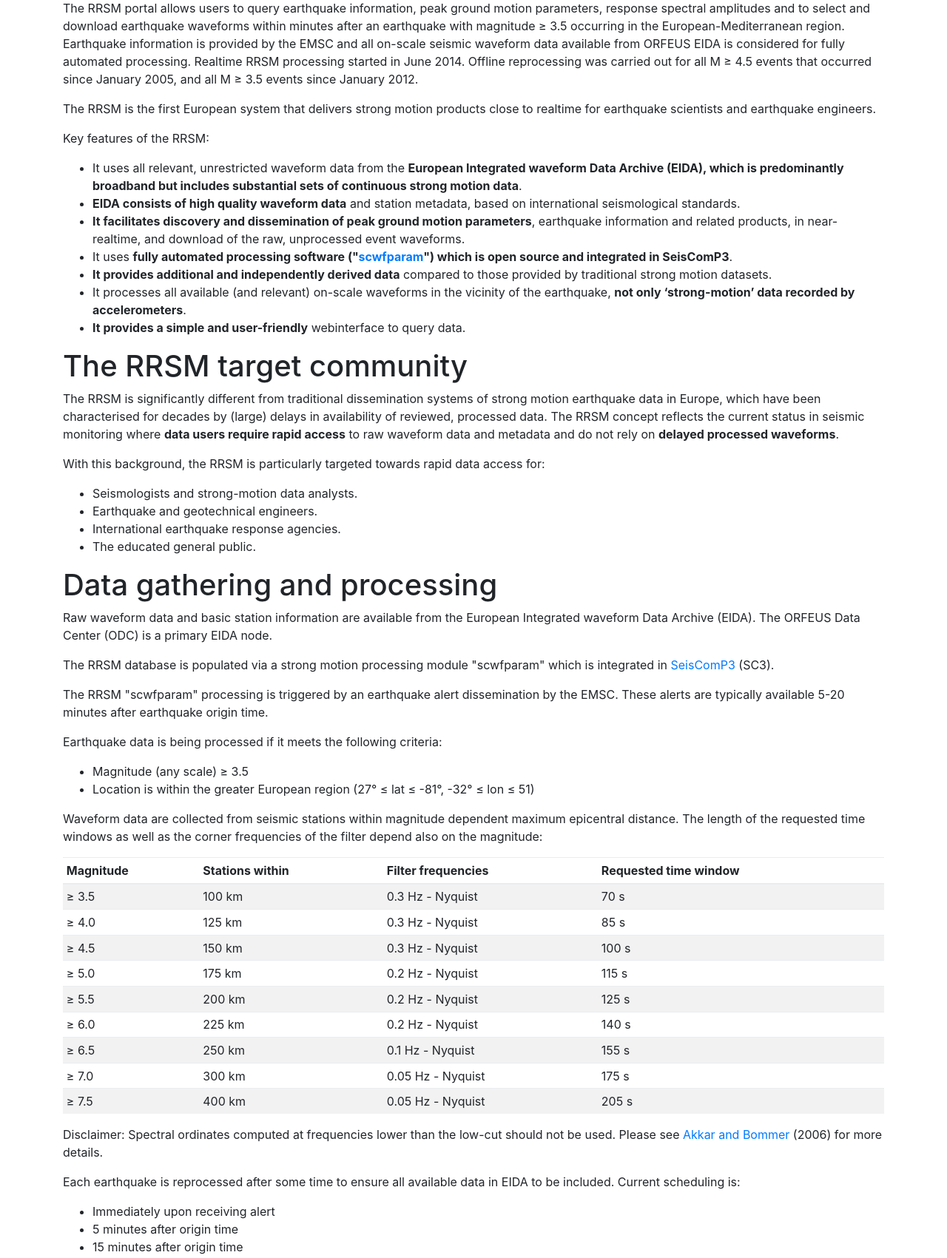
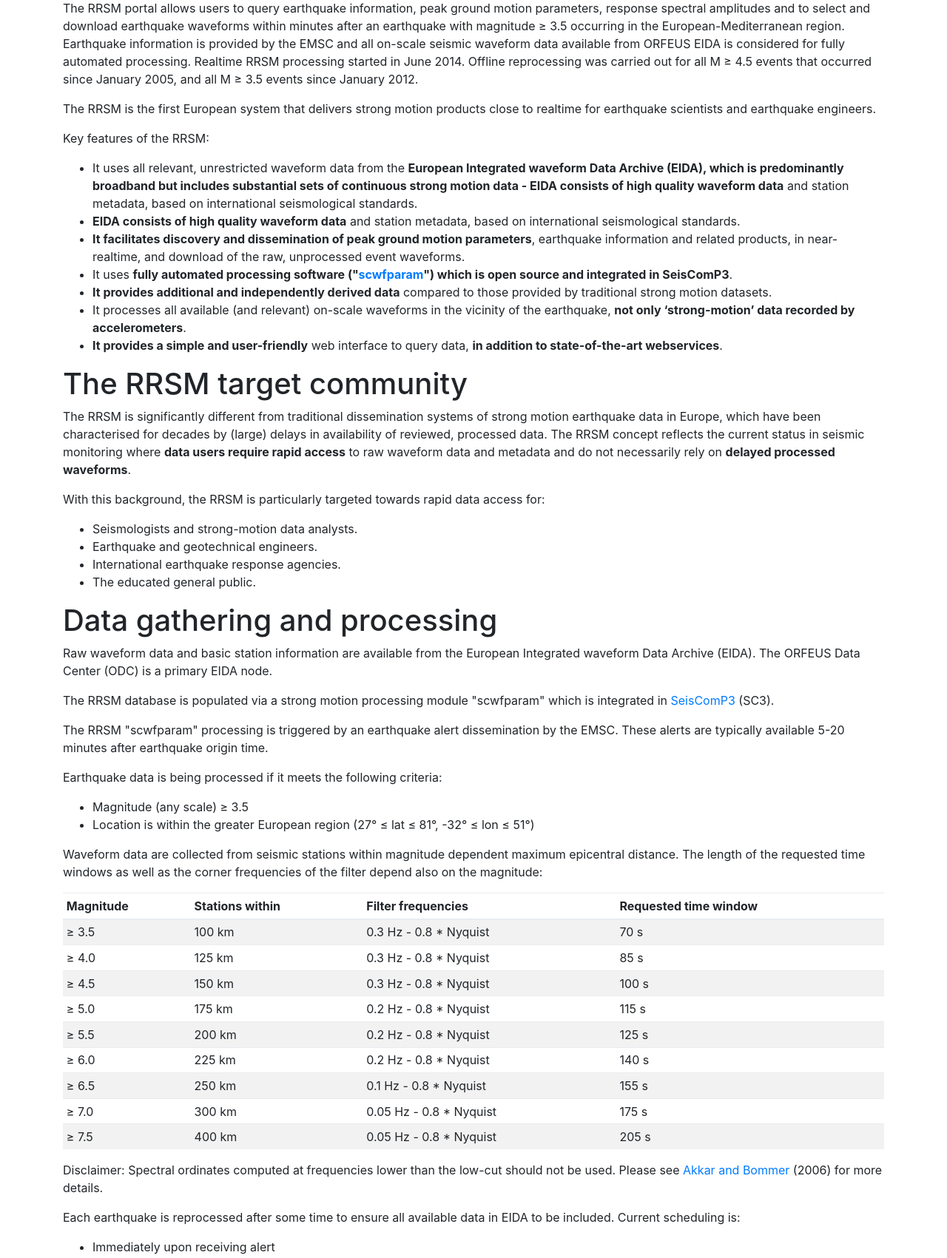
Before and after one commit to EIDA/rrsm, a Django app: template src/rrsm/templates/about.html in a window 1280 px wide. Shown: the part 201-1902 px from the top of the page at 74% size. Run offline with Django 3.2, Linux system fonts and the light colour scheme; the template is opened without the code that fills it, so the values that code supplies are empty; parts of the project's set-up code (start-up, migrations or seed data) failed here and were passed over; some libraries are stand-ins or nearby versions.

Commit message:
Updated about page

```diff
--- a/src/rrsm/templates/about.html
+++ b/src/rrsm/templates/about.html
@@ -24,47 +24,62 @@
 
 {% block content %}
 <h1>Introduction</h1>
-<p>The RRSM portal allows users to query earthquake information, peak ground motion parameters, response spectral amplitudes
+<p>The RRSM portal allows users to query earthquake information, peak ground motion parameters, response spectral
+    amplitudes
     and to select and download earthquake waveforms within minutes after an earthquake with magnitude ≥ 3.5 occurring in
-    the European-Mediterranean region. Earthquake information is provided by the EMSC and all on-scale seismic waveform data
-    available from ORFEUS EIDA is considered for fully automated processing. Realtime RRSM processing started in June 2014.
+    the European-Mediterranean region. Earthquake information is provided by the EMSC and all on-scale seismic waveform
+    data
+    available from ORFEUS EIDA is considered for fully automated processing. Realtime RRSM processing started in June
+    2014.
     Offline reprocessing was carried out for all M ≥ 4.5 events that occurred since January 2005, and all M ≥ 3.5 events
     since January 2012.</p>
-<p>The RRSM is the first European system that delivers strong motion products close to realtime for earthquake scientists and
+<p>The RRSM is the first European system that delivers strong motion products close to realtime for earthquake
+    scientists and
     earthquake engineers.</p>
 <p>
     Key features of the RRSM:
     <ul>
-        <li>It uses all relevant, unrestricted waveform data from the
-            <b>European Integrated waveform Data Archive (EIDA), which is predominantly broadband but includes substantial sets
-                of continuous strong motion data</b>.</li>
-        <li>
-            <b>EIDA consists of high quality waveform data</b> and station metadata, based on international seismological standards.
+        <li>It uses all relevant, unrestricted waveform data from the <b>European Integrated waveform Data Archive
+                (EIDA),
+                which is predominantly broadband but includes substantial sets of continuous strong motion data - EIDA
+                consists of high quality waveform data</b> and station metadata, based on international seismological
+            standards.
         </li>
         <li>
-            <b>It facilitates discovery and dissemination of peak ground motion parameters</b>, earthquake information and related
+            <b>EIDA consists of high quality waveform data</b> and station metadata, based on international
+            seismological standards.
+        </li>
+        <li>
+            <b>It facilitates discovery and dissemination of peak ground motion parameters</b>, earthquake information
+            and related
             products, in near-realtime, and download of the raw, unprocessed event waveforms.
         </li>
         <li>It uses
-            <b>fully automated processing software ("<a target="_blank" href="https://www.seiscomp3.org/doc/seattle/current/apps/scwfparam.html">scwfparam</a>") which is open source and integrated in SeisComP3</b>.
+            <b>fully automated processing software ("<a target="_blank"
+                    href="https://seiscomp3.org/doc/seattle/current/apps/scwfparam.html">scwfparam</a>") which is
+                open source and integrated in SeisComP3</b>.
         </li>
         <li>
-            <b>It provides additional and independently derived data</b> compared to those provided by traditional strong motion
+            <b>It provides additional and independently derived data</b> compared to those provided by traditional
+            strong motion
             datasets.
         </li>
         <li>It processes all available (and relevant) on-scale waveforms in the vicinity of the earthquake,
             <b>not only ‘strong-motion’ data recorded by accelerometers</b>.
         </li>
         <li>
-            <b>It provides a simple and user-friendly</b> webinterface to query data.
+            <b>It provides a simple and user-friendly</b> web interface to query data, <b>in addition to
+                state-of-the-art webservices</b>.
         </li>
     </ul>
 </p>
 <h1>The RRSM target community</h1>
-<p>The RRSM is significantly different from traditional dissemination systems of strong motion earthquake data in Europe, which
-    have been characterised for decades by (large) delays in availability of reviewed, processed data. The RRSM concept reflects
+<p>The RRSM is significantly different from traditional dissemination systems of strong motion earthquake data in
+    Europe, which
+    have been characterised for decades by (large) delays in availability of reviewed, processed data. The RRSM concept
+    reflects
     the current status in seismic monitoring where <b>data users require rapid access</b> to raw waveform
-    data and metadata and do not rely on <b>delayed processed waveforms</b>.</p>
+    data and metadata and do not necessarily rely on <b>delayed processed waveforms</b>.</p>
 <p>With this background, the RRSM is particularly targeted towards rapid data access for:
     <ul>
         <li>Seismologists and strong-motion data analysts.
@@ -78,22 +93,25 @@
     </ul>
 </p>
 <h1>Data gathering and processing</h1>
-<p>Raw waveform data and basic station information are available from the European Integrated waveform Data Archive (EIDA).
+<p>Raw waveform data and basic station information are available from the European Integrated waveform Data Archive
+    (EIDA).
     The ORFEUS Data Center (ODC) is a primary EIDA node.</p>
 <p>The RRSM database is populated via a strong motion processing module "scwfparam" which is
-    integrated in <a target="_blank" href="https://www.seiscomp3.org/">SeisComP3</a> (SC3).</p>
-<p>The RRSM "scwfparam" processing is triggered by an earthquake alert dissemination by the EMSC. These alerts are typically
+    integrated in <a target="_blank" href="https://seiscomp3.org/">SeisComP3</a> (SC3).</p>
+<p>The RRSM "scwfparam" processing is triggered by an earthquake alert dissemination by the EMSC. These alerts are
+    typically
     available 5-20 minutes after earthquake origin time.</p>
 <p>
     Earthquake data is being processed if it meets the following criteria:
     <ul>
         <li>Magnitude (any scale) ≥ 3.5
         </li>
-        <li>Location is within the greater European region (27° ≤ lat ≤ -81°, -32° ≤ lon ≤ 51)
+        <li>Location is within the greater European region (27° ≤ lat ≤ 81°, -32° ≤ lon ≤ 51°)
         </li>
     </ul>
 </p>
-<p>Waveform data are collected from seismic stations within magnitude dependent maximum epicentral distance. The length of the
+<p>Waveform data are collected from seismic stations within magnitude dependent maximum epicentral distance. The length
+    of the
     requested time windows as well as the corner frequencies of the filter depend also on the magnitude:
     <table class="table table-sm table-striped" width="100%">
         <thead>
@@ -108,55 +126,55 @@
             <tr>
                 <td>≥ 3.5</td>
                 <td>100 km</td>
-                <td>0.3 Hz - Nyquist</td>
+                <td>0.3 Hz - 0.8 * Nyquist</td>
                 <td>70 s</td>
             </tr>
             <tr>
                 <td>≥ 4.0</td>
                 <td>125 km</td>
-                <td>0.3 Hz - Nyquist</td>
+                <td>0.3 Hz - 0.8 * Nyquist</td>
                 <td>85 s</td>
             </tr>
             <tr>
                 <td>≥ 4.5</td>
                 <td>150 km</td>
-                <td>0.3 Hz - Nyquist</td>
+                <td>0.3 Hz - 0.8 * Nyquist</td>
                 <td>100 s</td>
             </tr>
             <tr>
                 <td>≥ 5.0</td>
                 <td>175 km</td>
-                <td>0.2 Hz - Nyquist</td>
+                <td>0.2 Hz - 0.8 * Nyquist</td>
                 <td>115 s</td>
             </tr>
             <tr>
                 <td>≥ 5.5</td>
                 <td>200 km</td>
-                <td>0.2 Hz - Nyquist</td>
+                <td>0.2 Hz - 0.8 * Nyquist</td>
                 <td>125 s</td>
             </tr>
             <tr>
                 <td>≥ 6.0</td>
                 <td>225 km</td>
-                <td>0.2 Hz - Nyquist</td>
+                <td>0.2 Hz - 0.8 * Nyquist</td>
                 <td>140 s</td>
             </tr>
             <tr>
                 <td>≥ 6.5</td>
                 <td>250 km</td>
-                <td>0.1 Hz - Nyquist</td>
+                <td>0.1 Hz - 0.8 * Nyquist</td>
                 <td>155 s</td>
             </tr>
             <tr>
                 <td>≥ 7.0</td>
                 <td>300 km</td>
-                <td>0.05 Hz - Nyquist</td>
+                <td>0.05 Hz - 0.8 * Nyquist</td>
                 <td>175 s</td>
             </tr>
             <tr>
                 <td>≥ 7.5</td>
                 <td>400 km</td>
-                <td>0.05 Hz - Nyquist</td>
+                <td>0.05 Hz - 0.8 * Nyquist</td>
                 <td>205 s</td>
             </tr>
         </tbody>
@@ -164,9 +182,11 @@
 </p>
 <p>Disclaimer: Spectral ordinates computed at frequencies lower than the low-cut should not be used.
     Please see
-    <a target="_blank" href="http://web.boun.edu.tr/sinan.akkar/publications/11_Akkar_Bommer_EESD_35_9.pdf">Akkar and Bommer</a>
+    <a target="_blank" href="http://web.boun.edu.tr/sinan.akkar/publications/11_Akkar_Bommer_EESD_35_9.pdf">Akkar and
+        Bommer</a>
     (2006) for more details.</p>
-<p>Each earthquake is reprocessed after some time to ensure all available data in EIDA to be included. Current scheduling is:
+<p>Each earthquake is reprocessed after some time to ensure all available data in EIDA to be included. Current
+    scheduling is:
     <ul>
         <li>Immediately upon receiving alert</li>
         <li>5 minutes after origin time</li>
@@ -175,6 +195,7 @@
         <li>3 hours after origin time</li>
         <li>6 hours after origin time</li>
         <li>1 day after origin time</li>
+        <li>2 days after origin time</li>
     </ul>
 </p>
 <p>The database is filled with data since January 1st, 2005.</p>
@@ -186,7 +207,6 @@
         <li>0.0001 cm/s ≤ PGV (broadband) ≤ 1.3 cm/s</li>
         <li>0.0001 cm/s ≤ PGV (others) ≤ 100 cm/s</li>
     </ul>
-        In addition, KO and TU networks have been temporarily removed from processing.
 </p>
 <h1>The webinterface</h1>
 <p>The user interface allows users to access both raw waveform data and peak
@@ -194,68 +214,90 @@
 <p>
     The RRSM Interface supports following request types:
     <ul>
-    <li>Select Events: search earthquakes by time, magnitude and location; get stream and peak-motions fulfilling the criteria.</li>
-    <!-- <li>Select Peak-Motions: search waveforms (earthquake-station combinations) by peak-motion criteria,
+        <li><b>Select Events:</b> search earthquakes by time, magnitude and location; get stream and peak-motions
+            fulfilling
+            the criteria.</li>
+        <li><b>Select Peak-Motions:</b> search waveforms (earthquake-station combinations) by peak-motion criteria,
             station location, distance and magnitude; get stream and peak-motions fulfilling the criteria.</li>
-    <li>Combined Selection: search earthquakes by peak motion criteria; get stream and peak-motions fulfilling the criteria.</li> -->
+        <li><b>Combined Selection:</b> search earthquakes by peak motion criteria; get stream and peak-motions
+            fulfilling the criteria.</li>
     </ul>
 </p>
 <p>After submitting the search criteria, the earthquakes/waveforms are shown in the Results page.
     From there, the user can navigate through the Event detail page and/or the Station detail page.</p>
-<p>Peak ground-motion values are shown on all page levels. The interface provides plots of peak amplitude versus distance for a
-    selected earthquake, and response spectra for selected stations. In addition, the user can select a set of events/stations/streams to
-    download raw wavefoms from <a target="_blank" href="http://145.23.252.222/eida/webdc3/">WebDC3</a> (EIDA data access portal).</p>
+<p>Peak ground-motion values are shown on all page levels. The interface provides plots of peak amplitude versus
+    distance for a
+    selected earthquake, and response spectra for selected stations. In addition, the user can select a set of
+    events/stations/streams to <b>download raw waveforms using standard FDSN EIDA webservices</b>.</p>
 <h2>Notes</h2>
 <ul>
     <li>Only the most recently processed strong motion data is shown for each event.</li>
     <!-- <li>The download capabilities of data tables (CSV, Excel, PDF, etc.) requires Adobe Flash Player.</li> -->
-    <li>Most of the features of this interface, as well as WedDC3 (for waveform download) requires JavaScript enabled.</li>
-    <li>Fully compatible with browsers Mozilla Firefox and Google Chrome.</li>
-    <li>Compatible with browser Internet Explorer ≥ 8, except for downloading raw waveforms via WebDC3. Some other issues on IE8.</li>
+    <li>Most of the features of this interface, as well as WedDC3 (for waveform download) requires JavaScript enabled.
+    </li>
+    <li>Users are encouraged to report issues here: <a target="_blank"
+            href="https://github.com/EIDA/rrsm/issues">https://github.com/EIDA/rrsm/issues</a></li>
 </ul>
 <h1>Disclaimer</h1>
 <p>The information provided by this portal has been automatically processed and it is intended only for research usage.
-    The results are NOT reviewed by a seismologist. ORFEUS declines any responsibility from any improper use of the information therein represented.</p>
-<p>All waveform data within the RRSM are subject to the EIDA disclaimer.</p>
+    The results are NOT reviewed by a seismologist. ORFEUS declines any responsibility from any improper use of the
+    information therein represented.</p>
+<p>All waveform data within the RRSM are subject to the EIDA disclaimer
+    (<a target="_blank"
+        href="http://orfeus-eu.org/data/eida/acknowledgements/">http://orfeus-eu.org/data/eida/acknowledgements/</a>).
+</p>
 <h1>Acknowledgments</h1>
-<p>The RRSM interface was designed and implemented by ORFEUS Data Center (ODC) and ETH Zurich, using funding from NERA.
+<p>The RRSM interface was designed and implemented by ORFEUS Data Center (ODC) and ETH Zurich, using funding from NERA
+    and SERA.
     The waveform processing tool "scwfparam" within SeisComP3 was designed by ETH Zurich and implemented by Gempa GmBH.
     Funding for "scwfparam" development came from ETH Zurich, GNS New Zealand and Geoscience Australia.
     Details on "scwfparam" processing options can be found
-    <a target="_blank" href="https://www.orfeus-eu.org/opencms/export/sites/default/rrsm/information/scwfparam-poster.pdf">here</a>.</p>
-<p>SeisComP3 is an earthquake monitoring software developed by GFZ Potsdam and Gempa GmbH, largely used in Europe and worldwide.</p>
-<p>The EIDA data access portal (WebDC3) is developed at GFZ Potsdam.</p>
+    <a target="_blank"
+        href="https://orfeus-eu.org/opencms/export/sites/default/rrsm/information/scwfparam-poster.pdf">here</a>.
+</p>
+<p>SeisComP3 is an earthquake monitoring software developed by GFZ Potsdam and Gempa GmbH, largely used in Europe and
+    worldwide.</p>
 <p>The data user is kindly requested to provide proper reference to the data suppliers:
-    <a target="_blank" href="http://www.orfeus-eu.org/eida/eida_acknowledgement.html">http://www.orfeus-eu.org/eida/eida_acknowledgement.html</a></p>
+    <a target="_blank"
+        href="http://orfeus-eu.org/eida/eida_acknowledgement.html">http://orfeus-eu.org/eida/eida_acknowledgement.html</a>
+</p>
+<p>
+    Where appropriate, citing the RRSM reference journal article is appreciated:
+    <a target="_blank"
+        href="https://pubs.geoscienceworld.org/ssa/srl/article/87/4/977/314137/Introducing-the-European-Rapid-Raw-Strong-Motion">https://pubs.geoscienceworld.org/ssa/srl/article/87/4/977/314137/Introducing-the-European-Rapid-Raw-Strong-Motion</a>
+</p>
 <h1>Data format and usage</h1>
-<p>The <a target="_blank" href="http://145.23.252.222/eida/webdc3/">WebDC3</a> (EIDA data access portal)
-    allows download of time series data in Full SEED and Mini-SEED formats only.
-    Guidelines and examples for SEED data reading and conversion are given here.</p>
-<p>Mini-SEED data can be read in <a target="_blank" href="http://www.mathworks.com/">Matlab</a> by means of a variety of scripts
+<p>Mini-SEED data can be read in <a target="_blank" href="http://mathworks.com/">Matlab</a> by means of a variety of
+    scripts
     prepared by Matlab users and available on the Web. One example is the miniSeedToolbox, that uses the
     IRIS <a target="_blank" href="https://github.com/iris-edu/libmseed">libmseed</a> library to
-    read and write Mini-SEED formatted files in Matlab. If Matlab and the miniSeedToolbox are properly installed on your computer,
+    read and write Mini-SEED formatted files in Matlab. If Matlab and the miniSeedToolbox are properly installed on your
+    computer,
     this sample script can be used as a starting point for reading and displaying Mini-SEED data files.</p>
 <p>A powerful tool for Mini-SEED data visualisation and basic processing is PQLII, free software available from
-    <a target="_blank" href="https://www.passcal.nmt.edu/content/pql-ii-program-viewing-data">IRIS Passcal</a>.
+    <a target="_blank" href="https://passcal.nmt.edu/content/pql-ii-program-viewing-data">IRIS Passcal</a>.
     Further, the reader is invited to evaluate the variety of free software resources provided by Passcal
-    <a target="_blank" href="https://www.passcal.nmt.edu/content/software-resources">here</a>.</p>
+    <a target="_blank" href="https://passcal.nmt.edu/content/software-resources">here</a>.</p>
 <p>Other free software tools that can deal with Mini-SEED are
-    <a target="_blank" href="http://www.geopsy.org/">Geopsy</a> and
+    <a target="_blank" href="http://geopsy.org/">Geopsy</a> and
     <a target="_blank" href="https://github.com/obspy/obspy/wiki">Obspy</a>.</p>
 <p>As to data conversion, the reader is referred to the exhaustive list of tools provided by ORFEUS and IRIS.
     This list includes software packages for conversion from Mini-SEED to ascii and SAC,
     the standard package for seismic data processing in many regions, in particular the US.</p>
 <h2>rdseed</h2>
 <p>In particular, <code>rdseed</code> can be used to convert SEED volumes into SAC compatible data.</p>
-<p>As exhaustively documented in the rdseed <a target="_blank" href="http://ds.iris.edu/ds/nodes/dmc/manuals/">manual</a>,
+<p>As exhaustively documented in the rdseed <a target="_blank"
+        href="http://ds.iris.edu/ds/nodes/dmc/manuals/">manual</a>,
     several options can be used when reading SEED volumes. In particular, the</p>
 <code>-d read data from tape</code>
 <p>option can be used to read the waveforms from full SEED data and subsequently convert into different formats:</p>
 <code>-o specify output format (1=SAC, 2=AH, 3=CSS, 4=miniSEED, 5=SEED [default=1])</code>
-<p>When Mini-SEED data are used, the user should specify that station configuration and responses be taken from another SEED volume,
-    for example a data-less SEED volume. The environment variable ALT_RESPONSE_FILE should be defined with its value being the
-    path name of the SEED volume (be it full or data-less SEED) from which responses should be taken. If Mini-SEED is being used,
+<p>When Mini-SEED data are used, the user should specify that station configuration and responses be taken from another
+    SEED volume,
+    for example a data-less SEED volume. The environment variable ALT_RESPONSE_FILE should be defined with its value
+    being the
+    path name of the SEED volume (be it full or data-less SEED) from which responses should be taken. If Mini-SEED is
+    being used,
     enter the Mini-SEED file name into the rdseed prompt as you would a normal seed volume, as following:</p>
 <code>rdseed -d -f yourminiseedfile -o 1 -g yourdatalessfile</code>
 <p>
@@ -269,42 +311,50 @@ The RRSM Interface supports following request types:
 <p>The user should modify the station and network name using e.g.
     <a target="_blank" href="http://ds.iris.edu/ds/nodes/dmc/software/">PDCC</a>.</p>
 <h2>Note on start/end time of the requested waveforms</h2>
-<p>Users might be interested in processing waveform data with start and end time that exactly match the start / end time of the
+<p>Users might be interested in processing waveform data with start and end time that exactly match the start / end time
+    of the
     requested time windows. Time sichronisation tipically does not occur automatically because - as SEED format is
     block-oriented - it is possible to have incomplete blocks in the waveforms retrieved from ArcLink.</p>
 <p>One possibility is to sychronise the waveforms later in SAC, using the
     <a target="_blank" href="http://ds.iris.edu/ds/nodes/dmc/software/">SYNCHRONIZE</a> command.</p>
 <p>Another possibility is to fill in the incomplete blocks with padding, so that the data starts and ends as close as
-    possible to the specified time. qmerge for example has an option -T: Exact trim -- trim data to closest specified time.
+    possible to the specified time. qmerge for example has an option -T: Exact trim -- trim data to closest specified
+    time.
     Default is to trim to nearest inclusive block boundary.</p>
 <h1>Links</h1>
 <p>Other websites related to the RRSM Interface.</p>
-<p><b>European Station Book interface:</b> <a target="_blank" href="http://www.orfeus-eu.org/stationbook/">http://www.orfeus-eu.org/stationbook/</a></p>
-<p><b>Engineering Strong Motion (ESM) interface:</b> <a target="_blank" href="http://dyna.mi.ingv.it/processing/">http://dyna.mi.ingv.it/processing/</a></p>
-<p><b>NERA project:</b> <a target="_blank" href="http://www.nera-eu.org/">http://www.nera-eu.org/</a></p>
-<p><b>WebDC3 (EIDA data access portal):</b> <a target="_blank" href="http://145.23.252.222/eida/webdc3/">http://145.23.252.222/eida/webdc3/</a></p>
-<p><b>SeisComP3 scwfparam module:</b> <a target="_blank" href="http://www.seiscomp3.org/doc/seattle/current/apps/scwfparam.html">http://www.seiscomp3.org/doc/seattle/current/apps/scwfparam.html</a></p>
-<p><b>SeismicPortal:</b> <a target="_blank" href="http://www.seismicportal.eu/">http://www.seismicportal.eu/</a></p>
+<p><b>European Station Book interface:</b> <a target="_blank"
+        href="http://orfeus-eu.org/stationbook/">http://orfeus-eu.org/stationbook/</a></p>
+<p><b>Engineering Strong Motion (ESM) interface:</b> <a target="_blank"
+        href="http://orfeus-eu.org/esm">http://orfeus-eu.org/esm</a></p>
+<p><b>NERA project:</b> <a target="_blank" href="http://nera-eu.org/">http://nera-eu.org/</a></p>
+<p><b>SERA project:</b> <a target="_blank" href="http://sera-eu.org/">http://sera-eu.org/</a></p>
+<p><b>EIDA data access:</b> <a target="_blank"
+        href="http://orfeus-eu.org/data/eida/">http://orfeus-eu.org/data/eida/</a></p>
+<p><b>SeisComP3 scwfparam module:</b> <a target="_blank"
+        href="https://docs.gempa.de/seiscomp3/current/apps/scwfparam.html">https://docs.gempa.de/seiscomp3/current/apps/scwfparam.html</a>
+</p>
+<p><b>SeismicPortal:</b> <a target="_blank" href="http://seismicportal.eu/">http://seismicportal.eu/</a></p>
 <hr>
 <div class="container">
     <div class="row">
         <div class="col box">
-            <a href="http://www.knmi.nl/">
+            <a href="http://knmi.nl/">
                 <img src="{% static 'img/logo/knmi.png' %}" width="100%" alt="KNMI">
             </a>
         </div>
         <div class="col box">
-            <a href="https://www.orfeus-eu.org/">
+            <a href="https://orfeus-eu.org/">
                 <img src="{% static 'img/logo/orfeus.png' %}" width="100%" alt="Orfeus">
             </a>
         </div>
         <div class="col box">
-            <a href="http://www.seismo.ethz.ch/">
+            <a href="http://seismo.ethz.ch/">
                 <img src="{% static 'img/logo/sed.png' %}" width="100%" alt="SED">
             </a>
         </div>
         <div class="col box">
-            <a href="https://www.ethz.ch/">
+            <a href="https://ethz.ch/">
                 <img src="{% static 'img/logo/eth.png' %}" width="100%" alt="ETH">
             </a>
         </div>
@@ -312,7 +362,8 @@ The RRSM Interface supports following request types:
 </div>
 <hr>
 <small>
-<b>Disclaimer</b> The peak-motion and spectral values provided through the RRSM Interface result from fast high-quality
+    <b>Disclaimer</b> The peak-motion and spectral values provided through the RRSM Interface result from fast
+    high-quality
     automatic processing of velocity and acceleration waveforms, without any human interaction. Please help us
     clearing severe mistakes if any, by sending your feedback at rrsm@knmi.nl
     <br>
```
Lines whose indentation alone changed are shown as unchanged.
